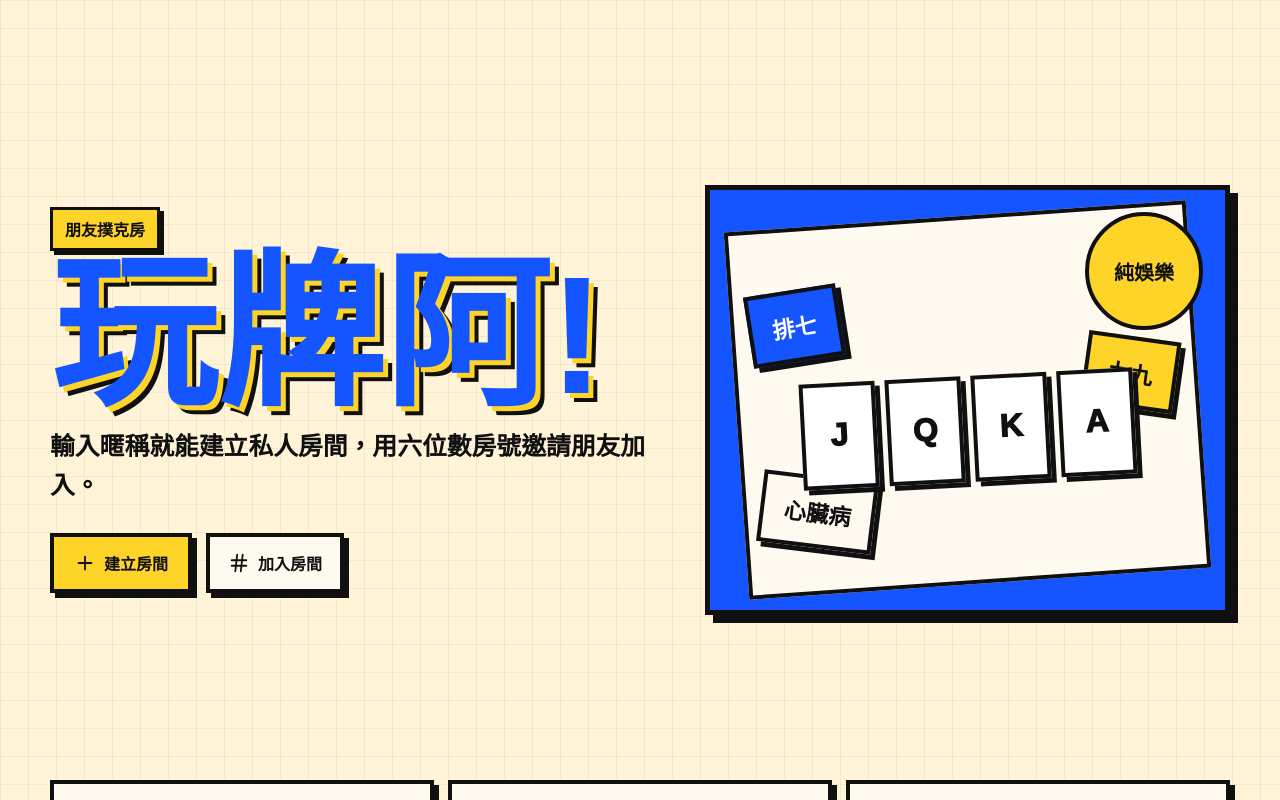
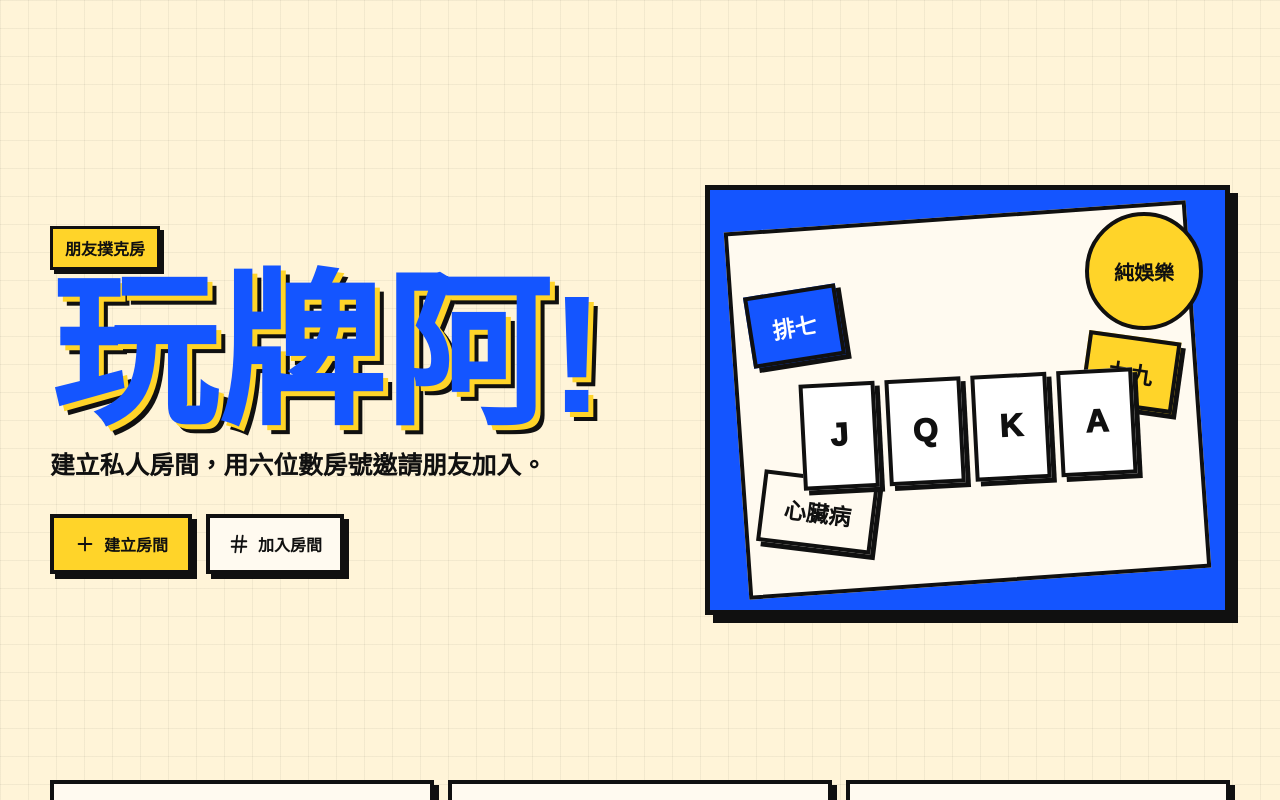
Before and after one commit to Adrian-Kao/poker, a Next.js app: page / in a window 1280 px wide. Shown: the top 800 px of the page. Built offline with nearby package versions, Linux system fonts and the light colour scheme.

Commit message:
minor changes

```diff
--- a/app/games/liar/page.tsx
+++ b/app/games/liar/page.tsx
@@ -152,7 +152,7 @@ export default function LiarPage() {
   const lastPlayerName = currentPlayerName(rawPlayers, roomState?.lastBatchPlayerId ?? "");
   const notice = reaction === "trust" && phase === "reaction-window"
     ? ""
-    : roomState?.notice || (roomState?.roundClaimRank ? `${lastPlayerName} 出了 ${roomState.roundClaimCount} 張 ${roomState.roundClaimRank}` : "等待第一手喊牌");
+    : roomState?.notice || (roomState?.roundClaimRank ? `${lastPlayerName} 加 ${roomState.roundClaimCount} 張 ${roomState.roundClaimRank}` : "等待第一手喊牌");
   const revealedCards = useMemo(
     () => Array.from(roomState?.revealedCards ?? []).map((card) => ({
       id: card.id,
--- a/app/page.tsx
+++ b/app/page.tsx
@@ -57,7 +57,7 @@ export default function Home() {
         <div className="hero-copy">
           <p className="stamp">朋友撲克房</p>
           <h1 id="site-title">玩牌阿!</h1>
-          <p className="hero-text">輸入暱稱就能建立私人房間，用六位數房號邀請朋友加入。</p>
+          <p className="hero-text">建立私人房間，用六位數房號邀請朋友加入。</p>
           <div className="hero-actions" aria-label="主要操作">
             <a className="primary-action" href="#create-room">
               <Plus size={22} />
```
